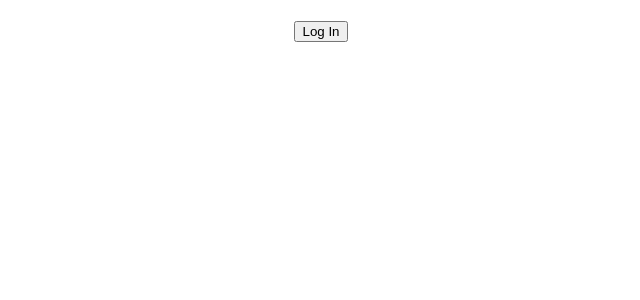
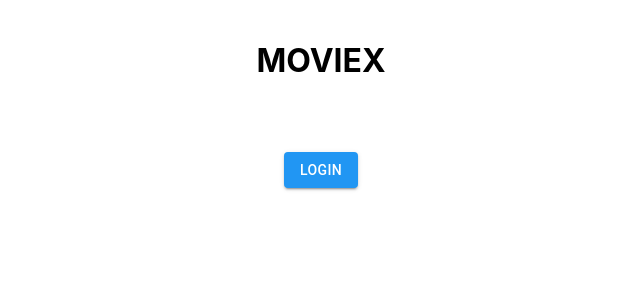
Before and after one commit to christianchavezlulu/testAivo, a React (Create React App) app: page / in a window 1280 px wide. Shown: the top 300 px of the page, without its empty margins (319-959 px from the left). Built offline with nearby package versions, Linux system fonts and the light colour scheme.

Commit message:
add styles to LoginPage, LoginButton and LogOutButton  component

```diff
--- a/src/Login/LogOutButton.jsx
+++ b/src/Login/LogOutButton.jsx
@@ -1,13 +1,29 @@
 import React from "react";
 import { useAuth0 } from "@auth0/auth0-react";
+import Button from "@material-ui/core/Button";
+import { makeStyles } from "@material-ui/core/styles";
+
+const useStyles = makeStyles({
+  logoutButton: {
+    marginTop: "16px",
+    backgroundColor: "#f44336",
+    color: "#fff",
+    "&:hover": {
+      backgroundColor: "#d32f2f",
+    },
+  },
+});
 
 const LogoutButton = () => {
   const { logout } = useAuth0();
+  const classes = useStyles();
 
   return (
-    <button onClick={() => logout({ logoutParams: { returnTo: window.location.origin } })}>
+    <Button
+      className={classes.logoutButton}
+      variant="contained" onClick={() => logout({ logoutParams: { returnTo: window.location.origin } })}>
       Log Out
-    </button>
+    </Button>
   );
 };
 
--- a/src/Login/LoginButton.jsx
+++ b/src/Login/LoginButton.jsx
@@ -1,10 +1,32 @@
 import React from "react";
 import { useAuth0 } from "@auth0/auth0-react";
+import Button from "@material-ui/core/Button";
+import { makeStyles } from "@material-ui/core/styles";
+
+const useStyles = makeStyles({
+  loginButton: {
+    marginTop: "50px",
+    backgroundColor: "#2196f3",
+    color: "#fff",
+    "&:hover": {
+      backgroundColor: "#1976d2",
+    },
+  },
+});
 
 const LoginButton = () => {
   const { loginWithRedirect } = useAuth0();
+  const classes = useStyles();
 
-  return <button onClick={() => loginWithRedirect()}>Log In</button>;
+  return (
+    <Button
+      className={classes.loginButton}
+      variant="contained"
+      onClick={() => loginWithRedirect()}
+    >
+      Login
+    </Button>
+  );
 };
 
 export default LoginButton;
--- a/src/Login/LoginPage.jsx
+++ b/src/Login/LoginPage.jsx
@@ -1,5 +1,10 @@
 import LoginButton from './LoginButton';
 
-const LoginPage = () => <LoginButton />
+const LoginPage = () => (
+  <>
+    <h1>MOVIEX</h1>
+    <LoginButton />
+  </>
+)
 
 export default LoginPage;
```
